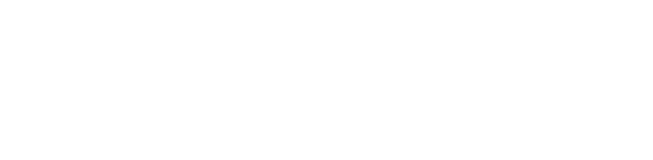
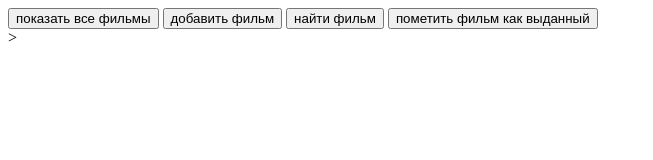
Before and after one commit to tatui1/cinema-admin, a plain HTML site: page index.html in a window 1280 px wide. Shown: the whole page, without its empty margins (0-653 px from the left). Drawn offline with Linux system fonts and the light colour scheme.

Commit message:
add html and empy js

```diff
--- a/index.html
+++ b/index.html
@@ -3,9 +3,18 @@
 <head>
     <meta charset="UTF-8">
     <meta name="viewport" content="width=device-width, initial-scale=1.0">
+    <link rel="stylesheet" href="style.css">
     <title>Document</title>
 </head>
 <body>
-
+    <div class="conteiner">
+        <button id="show-films-btn" class="action-btn">показать все фильмы</button>
+        <button id="add-film-btn" class="action-btn">добавить фильм</button>
+        <button id="searh-film-btn" class="action-btn">найти фильм</button>
+        <button id="mark-film-btn" class="action-btn">пометить фильм как выданный</button>
+    </div>
+    <div id="content">
+        <!-- here will be dynamic content-->>
+    </div>
 </body>
 </html>
```
Also changed, not shown: script.js (added), style.css (added).
